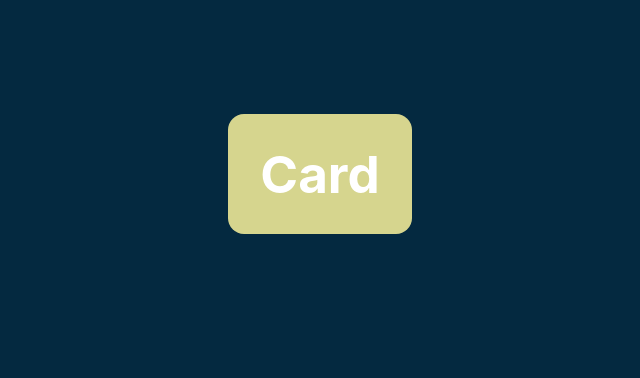
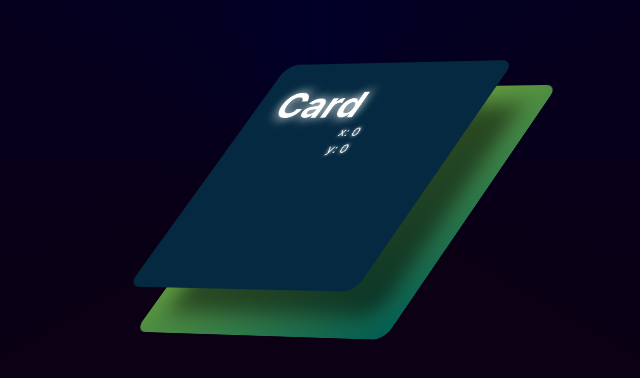
Before and after one commit to jesus-molano/weather-app, a React (Vite) app: page / in a window 1280 px wide. Shown: the part 226-604 px from the top of the page, without its empty margins (320-960 px from the left). Built offline with nearby package versions, Linux system fonts and the light colour scheme.

Commit message:
Finished card component

```diff
--- a/src/App.tsx
+++ b/src/App.tsx
@@ -1,11 +1,20 @@
+import { useState } from 'react'
 import Card3D from '@components/Card3D'
 import '@styles/App.css'
 
 function App() {
+  const [coords, setCoords] = useState({ x: 0, y: 0 })
 
+  const handleMouseMove = (event: React.MouseEvent) => {
+    setCoords({ x: event.clientX, y: event.clientY })
+  }
+  const handleTouchMove = (event: React.TouchEvent) => {
+    const touch = event.touches[0]
+    setCoords({ x: touch.clientX, y: touch.clientY })
+  }
   return (
-    <div className="App">
-      <Card3D />
+    <div className="App" onMouseMove={handleMouseMove} onTouchMove={handleTouchMove}>
+      <Card3D coords={coords} />
     </div>
   )
 }
--- a/src/components/Card3D/card3d.css
+++ b/src/components/Card3D/card3d.css
@@ -1,8 +1,41 @@
 @import '@styles/variables.css';
 
 .card-3d{
-  background-color: var(--clr-quaternary);
+  height: 20rem;
+  width: 20rem;
+  background-color: var(--clr-bg);
   padding: 2rem;
   border-radius: 1rem;
+  position: relative;
+  transform-style: preserve-3d;
+  transform:
+    perspective(5000px)
+    rotateY(var(--rotateY))
+    rotateX(var(--rotateX));
+}
+.card-3d > * {
+  text-shadow: 0 0 0.3em currentColor;
+}
 
+.card-3d::before,
+.card-3d::after {
+  content: '';
+  position: absolute;
+  border-radius: inherit;
 }
+.card-3d::before{
+  inset: 0.75rem;
+  background: black;
+  transform:translateZ(-49px);
+  filter: blur(15px);
+  opacity: 0.5;
+}
+.card-3d::after {
+  inset: -1rem;
+  background: linear-gradient(-45deg, var(--clr-primary), var(--clr-secondary));
+  transform: translateZ(-50px)
+}
+
+p{
+  text-align: center;
+}
--- a/src/components/Card3D/index.tsx
+++ b/src/components/Card3D/index.tsx
@@ -1,10 +1,32 @@
+import { useEffect, useRef } from 'react'
 import './card3d.css'
+type Props = {
+  coords: {
+    x: number,
+    y: number
+  }
+}
+function Card3D({ coords }: Props) {
+  console.log(coords);
 
-function Card3D() {
+  const card = useRef(null)
+  const middleX = window.innerWidth / 2
+  const middleY = window.innerHeight / 2
+  // Degrees (45 == max)
+  const offsetX = ((coords.x - middleX) / middleX) * 45
+  const offsetY = ((coords.y - middleY) / middleY) * 45
 
+  useEffect(() => {
+    if (card.current) {
+      card.current.style.setProperty('--rotateX', -1 * offsetY + "deg")
+      card.current.style.setProperty('--rotateY', offsetX + "deg")
+    }
+  }, [coords])
   return (
-    <div className="card-3d" tabIndex={0}>
+    <div className="card-3d" tabIndex={0} ref={card}>
       <h1>Card</h1>
+      <p>x: {coords.x}</p>
+      <p>y: {coords.y}</p>
     </div>
   )
 }
--- a/src/index.css
+++ b/src/index.css
@@ -1,3 +1,5 @@
+@import '@styles/variables.css';
+
 *,
 *::after,
 *::before{
@@ -11,21 +13,15 @@ html, body {
   padding: 0;
 }
 :root {
-/* Color variables */
-  --clr-text: #fff;
-  --clr-bg: #042940;
-  --clr-primary:#005C53 ;
-  --clr-secondary:#9FC131 ;
-  --clr-tertiary:#DBF227 ;
-  --clr-quaternary:#D6D58E;
-
   font-family: -apple-system, BlinkMacSystemFont, 'Segoe UI', Roboto, 'Helvetica Neue', system-ui, sans-serif;
   line-height: 1.5;
   font-weight: 400;
 
   color-scheme: light dark;
   color: var(--clr-text);
-  background-color: var(--clr-bg);
+  background: hsl(224, 32%, 12%);
+  background-image: conic-gradient(from 0deg at 50% 50%, blue, purple, purple, blue);
+  background-blend-mode: multiply;
 
   font-synthesis: none;
   text-rendering: optimizeLegibility;
--- a/src/styles/App.css
+++ b/src/styles/App.css
@@ -0,0 +1,6 @@
+.App{
+  height: 100%;
+  width: 100%;
+  display: grid;
+  place-content: center;
+}
```
